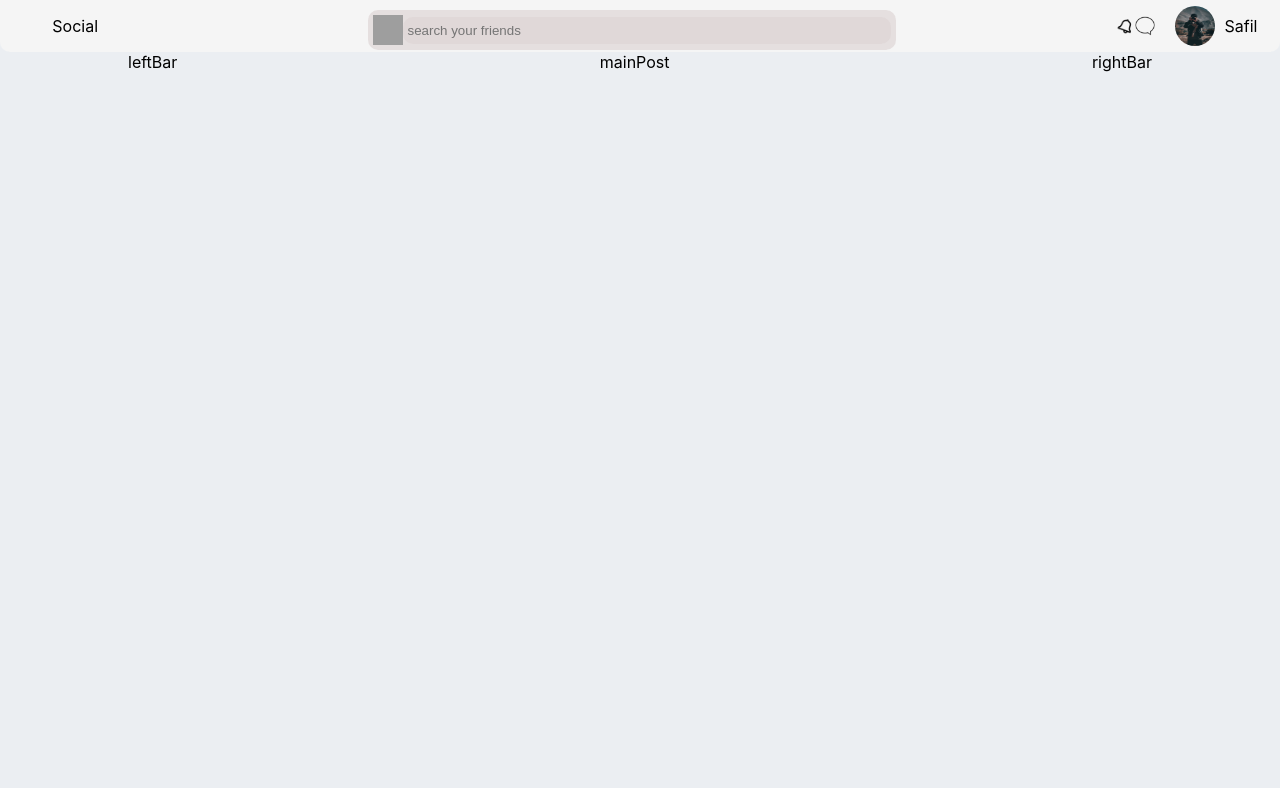
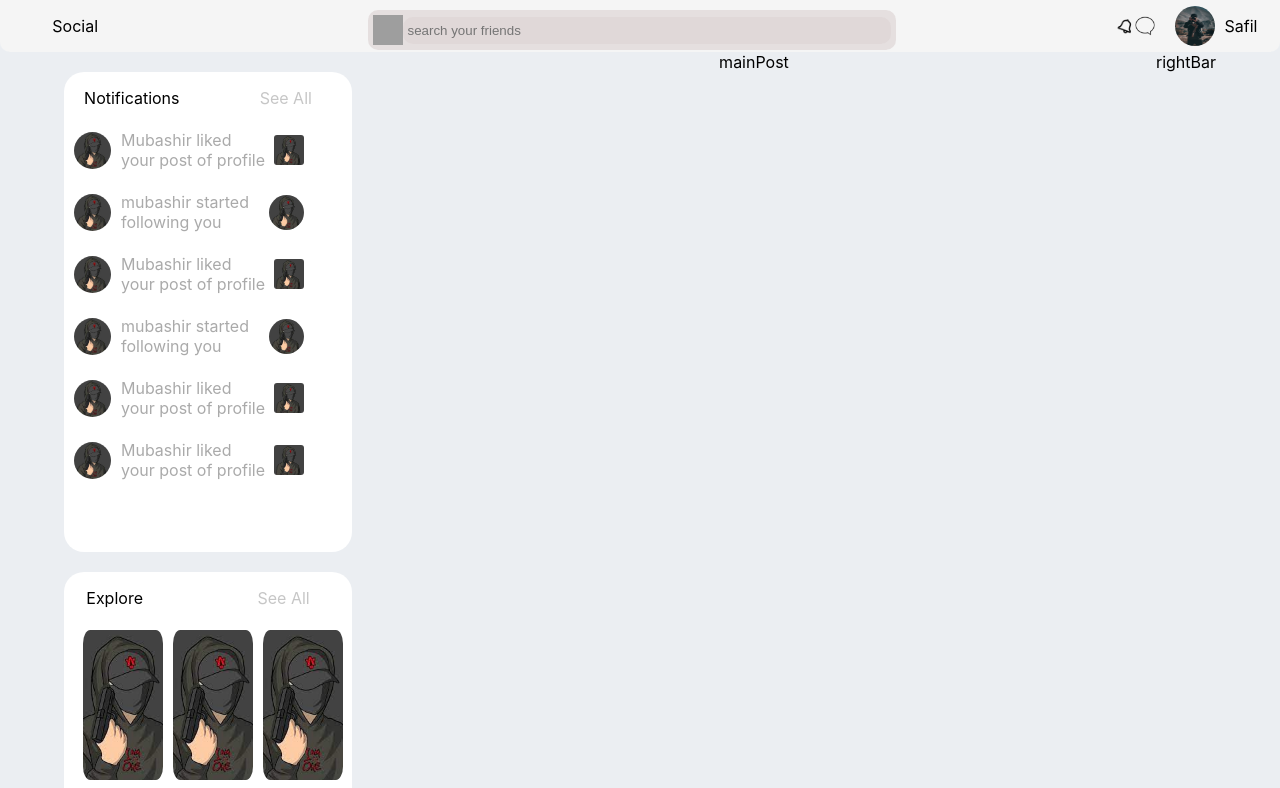
Before and after one commit to safil-badarudeen/SocialMedia-MERN, a React (Create React App) app: page / in a window 1280 px wide. Shown: the top 788 px of the page. Built offline with nearby package versions, Linux system fonts and the light colour scheme; grey boxes are pictures that could not be loaded.

Commit message:
completed home page left tab ( notification , explore ) design with css

```diff
--- a/src/component/leftSideContainer/Leftbar.js
+++ b/src/component/leftSideContainer/Leftbar.js
@@ -1,10 +1,62 @@
-import React from 'react';
-import './leftbar.css';
+import React from "react";
+import Image from '../images/friendprofile.jpg'
+import "./leftbar.css";
 
 function Leftbar() {
   return (
-    <div>leftBar</div>
-  )
+    <div className="Leftbar">
+      <div className='NotificationContainer'>
+        <div style={{ display: "flex", justifyContent: "space-around" }}>
+          <p style={{ marginLeft:'-20px'}}> Notifications </p>
+          <p style={{ color:'#aaaa'}}> See All</p>
+        </div>
+        <div style={{display: 'flex', alignItems: "center",textAlign:'start', width:'240px',marginTop:'-10px'}}>
+          <img src={`${Image}`} className='NotificationImage' alt='notificationImage'/>
+          <p style={{marginLeft:'10px', color:'#aaa',fontSize:'16px'}}>Mubashir liked your post of profile</p>
+          <img src={`${Image}`} className='LikedImage' alt='Liked'/>
+        </div>
+        <div style={{display: 'flex', alignItems: "center",textAlign:'start', width:'240px',marginTop:'-10px'}}>
+          <img src={`${Image}`} className='NotificationImage' alt='notificationImage'/>
+          <p style={{marginLeft:'10px', color:'#aaa',fontSize:'16px'}}>mubashir started following you </p>
+          <img src={`${Image}`} className='FollowingUserImage' alt='followingUser'/>
+        </div>
+        <div style={{display: 'flex', alignItems: "center",textAlign:'start', width:'240px',marginTop:'-10px'}}>
+          <img src={`${Image}`} className='NotificationImage' alt='notificationImage'/>
+          <p style={{marginLeft:'10px', color:'#aaa',fontSize:'16px'}}>Mubashir liked your post of profile</p>
+          <img src={`${Image}`} className='LikedImage' alt='Liked '/>
+        </div>
+        <div style={{display: 'flex', alignItems: "center",textAlign:'start', width:'240px',marginTop:'-10px'}}>
+          <img src={`${Image}`} className='NotificationImage' alt='notificationImage'/>
+          <p style={{marginLeft:'10px', color:'#aaa',fontSize:'16px'}}>mubashir started following you</p>
+          <img src={`${Image}`} className='FollowingUserImage' alt='Liked '/>
+        </div>
+        <div style={{display: 'flex', alignItems: "center",textAlign:'start', width:'240px',marginTop:'-10px'}}>
+          <img src={`${Image}`} className='NotificationImage' alt='notificationImage'/>
+          <p style={{marginLeft:'10px', color:'#aaa',fontSize:'16px'}}>Mubashir liked your post of profile</p>
+          <img src={`${Image}`} className='LikedImage' alt='Liked '/>
+        </div>
+        <div style={{display: 'flex', alignItems: "center",textAlign:'start', width:'240px',marginTop:'-10px'}}>
+          <img src={`${Image}`} className='NotificationImage' alt='notificationImage'/>
+          <p style={{marginLeft:'10px', color:'#aaa',fontSize:'16px'}}>Mubashir liked your post of profile</p>
+          <img src={`${Image}`} className='LikedImage' alt='Liked '/>
+        </div>
+
+      </div>
+      <div className='ExploreContainer'>
+        <div style={{ display: "flex", justifyContent: "space-around" }}>
+          <p style={{ marginLeft:'-20px'}}>Explore </p>
+          <p style={{ color:'#aaaa',marginLeft:'30px'}}> See All</p>
+        </div>
+        <div>
+          <img src={`${Image}`} className='ExploreImage' alt='explore'/>
+          <img src={`${Image}`} className='ExploreImage' alt='explore'/>
+          <img src={`${Image}`} className='ExploreImage' alt='explore'/>
+          <img src={`${Image}`} className='ExploreImage' alt='explore'/>
+          <img src={`${Image}`} className='ExploreImage' alt='explore'/>
+        </div>
+      </div>
+    </div>
+  );
 }
 
-export default Leftbar
+export default Leftbar;
--- a/src/component/leftSideContainer/leftbar.css
+++ b/src/component/leftSideContainer/leftbar.css
@@ -0,0 +1,53 @@
+.Leftbar{
+    flex:1;
+}
+
+.NotificationContainer{
+    width:18pc;
+    height:60vh;
+    background-color: white;
+    border-radius:20px;
+    margin-top: 20px;
+    border-top:20px;
+    overflow-y:auto;
+}
+
+.NotificationImage{
+    width:37px;
+    height: 37px;
+    border-radius:50px;
+    margin-left: 10px;
+}
+
+.FollowingUserImage{
+    width:35px;
+    height:35px;
+    border-radius:50%;
+    margin-left:8px;
+}
+
+.LikedImage{
+    width:30px;
+    height:30px;
+    margin-left: 8px;
+    border-radius:3px;
+}
+
+.ExploreContainer{
+    width:18pc;
+    height:60vh;
+    background-color: white;
+    border-radius:20px;
+    margin-top: 20px;
+    border-top:20px;
+    overflow-y:auto;
+}
+
+.ExploreImage{
+    width:80px ;
+    height:150px;
+    object-fit: cover;
+    margin-top:6px;
+    margin-left:10px;
+    border-radius: 9%;
+}
--- a/src/component/mainPostContainer/MainPost.js
+++ b/src/component/mainPostContainer/MainPost.js
@@ -5,7 +5,7 @@ import './mainPost.css'
 
 function MainPost() {
   return (
-    <div>mainPost</div>
+    <div className='MainPostContainer'>mainPost</div>
   )
 }
 
--- a/src/component/mainPostContainer/mainPost.css
+++ b/src/component/mainPostContainer/mainPost.css
@@ -0,0 +1,3 @@
+.MainPostContainer{
+    flex:3;
+}
--- a/src/component/rightSideContainer/RightBar.js
+++ b/src/component/rightSideContainer/RightBar.js
@@ -3,7 +3,7 @@ import './rightBar.css'
 
 function RightBar() {
   return (
-    <div>rightBar</div>
+    <div className='RightbarContainer'>rightBar</div>
   )
 }
 
--- a/src/component/rightSideContainer/rightBar.css
+++ b/src/component/rightSideContainer/rightBar.css
@@ -0,0 +1,2 @@
+.RightbarContainer{
+}
--- a/src/pages/Home/Home.css
+++ b/src/pages/Home/Home.css
@@ -1,10 +1,9 @@
 .Home{
     background-color:rgb(235,238,242);
-    height:100vh;
 }
 
 .ComponentContainer{
-    width:80%;
+    width:90%;
     margin:auto;
     display:flex;
     justify-content: space-between;
--- a/src/pages/Home/Home.js
+++ b/src/pages/Home/Home.js
@@ -12,9 +12,9 @@ const Home = () => {
     <div className='Home'>
       <Navbar/>
       <div className='ComponentContainer'>
-        <div><LeftBar/></div>
-        <div><MainPost/></div>
-        <div className='Rightbar'><RightBar/></div>
+        <LeftBar/>
+        <MainPost/>
+        <RightBar/>
       </div>
 
     </div>
```
Also changed, not shown: src/component/images/friendprofile.jpg (added).
